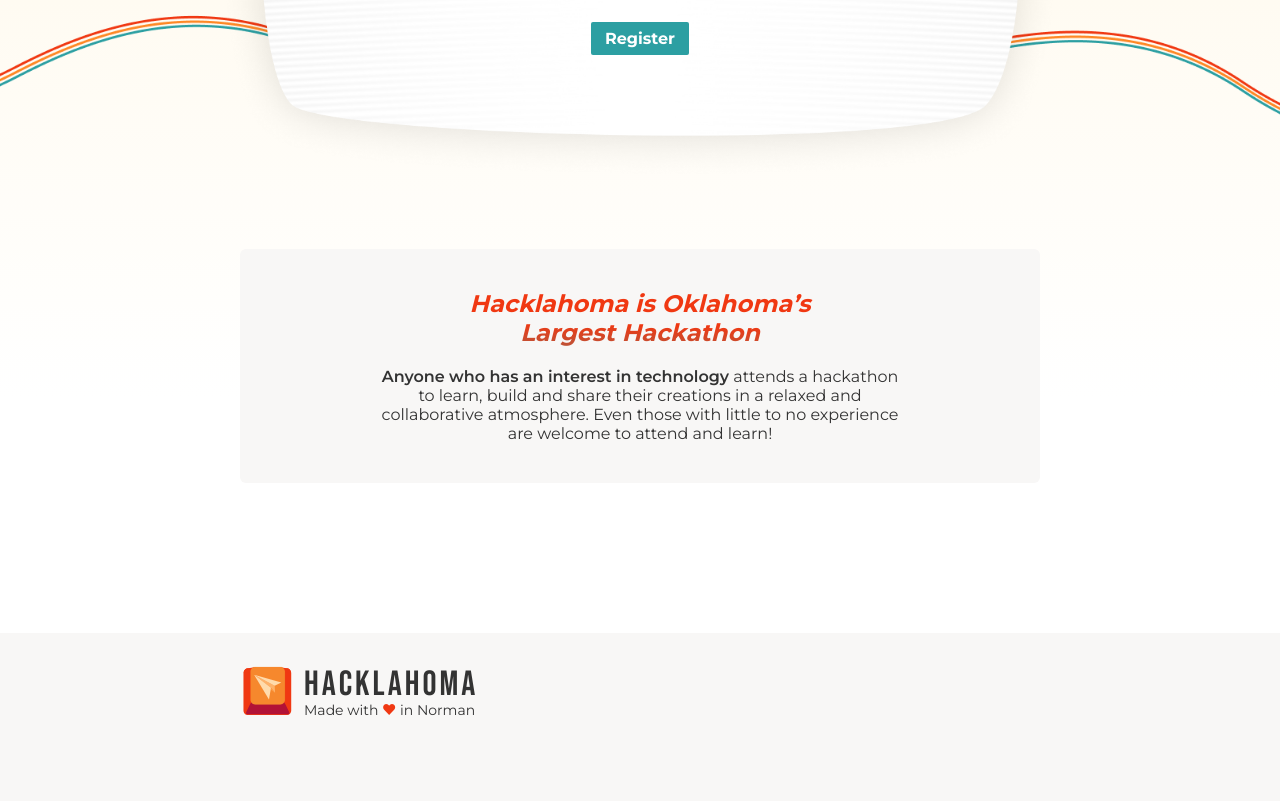
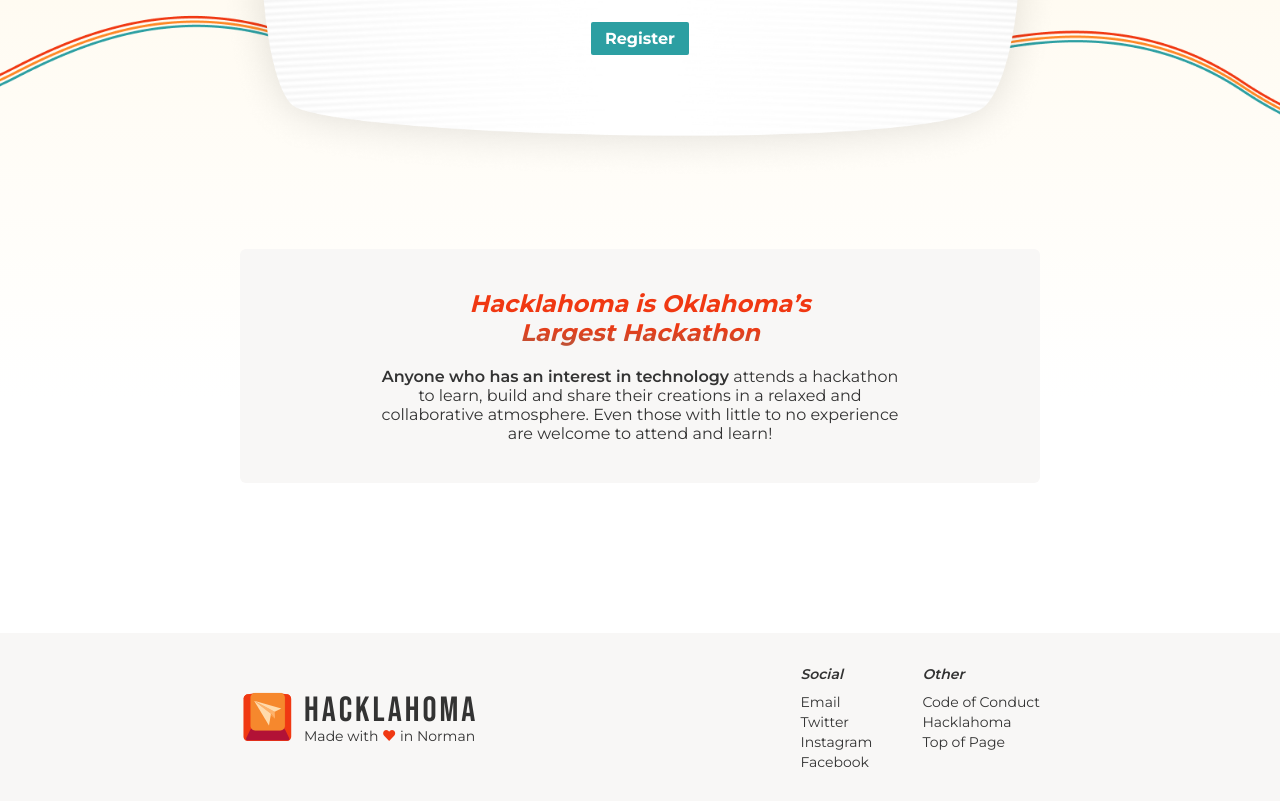
Before and after one commit to Hacklahoma/2021, a React (Create React App) app: page / in a window 1280 px wide. Shown: the part 301-1102 px from the top of the page. Before the commit the page ends 1050 px from the top, so only its background shows below. Built offline with nearby package versions, Linux system fonts and the light colour scheme.

Commit message:
Add other part of footer

```diff
--- a/src/components/Footer.jsx
+++ b/src/components/Footer.jsx
@@ -1,10 +1,22 @@
+/* eslint-disable jsx-a11y/no-noninteractive-tabindex */
 import React from 'react';
 import '../styles/footer.scss';
 
 /**
  * Contains all the footer links
  */
-const Footer = () => (
+const Footer = () => {
+  /**
+   * Sends user to top of page
+   */
+  function handleTopOfPage(e) {
+    if (e.key === 'Enter' || e.type === 'click') {
+      document.activeElement.blur();
+      window.scrollTo({ top: 0, behavior: 'smooth' });
+    }
+  }
+
+  return (
     <div className="footer">
       <div className="container">
         <div className="left">
@@ -14,8 +26,23 @@
             <p>Made with <span>♥</span> in Norman</p>
           </div>
         </div>
+        <div className="right">
+          <ul>
+            <li className="top">Social</li>
+            <a href="mailto:team@hacklahoma.org" target="_blank" rel="noopener noreferrer"><li>Email</li></a>
+            <a href="https://twitter.com/hacklahoma" target="_blank" rel="noopener noreferrer"><li>Twitter</li></a>
+            <a href="https://instagram.com/hacklahoma" target="_blank" rel="noopener noreferrer"><li>Instagram</li></a>
+            <a href="https://facebook.com/hacklahoma" target="_blank" rel="noopener noreferrer"><li>Facebook</li></a>
+          </ul>
+          <ul>
+            <li className="top">Other</li>
+            <a href="https://static.mlh.io/docs/mlh-code-of-conduct.pdf" target="_blank" rel="noopener noreferrer"><li>Code of Conduct</li></a>
+            <a href="https://hacklahoma.org" target="_blank" rel="noopener noreferrer"><li>Hacklahoma</li></a>
+            <li tabIndex="0" onKeyPress={handleTopOfPage} onClick={handleTopOfPage}>Top of Page</li>
+          </ul>
+        </div>
       </div>
     </div>
   );
-
+};
 export default Footer;
--- a/src/styles/app.scss
+++ b/src/styles/app.scss
@@ -22,6 +22,11 @@
 code {
   font-family: source-code-pro, Menlo, Monaco, Consolas, 'Courier New',
     monospace;
+}
+
+a {
+  color: inherit;
+  text-decoration: none;
 }
 
 * {
--- a/src/styles/footer.scss
+++ b/src/styles/footer.scss
@@ -10,6 +10,9 @@
   width: 100vw;
 
   .container {
+    align-items: center;
+    display: flex;
+    justify-content: space-between;
     max-width: $content-max-width;
     width: $content-width;
 
@@ -42,5 +45,49 @@
         }
       }
     }
+
+    .right {
+      display: flex;
+
+      ul {
+        font-size: 14px;
+        list-style: none;
+        margin-left: 50px;
+
+        .top {
+          font-style: italic;
+          font-weight: 600;
+          margin-bottom: 10px;
+        }
+
+        button {
+          background: none;
+          border: 0;
+          color: inherit;
+          font: inherit;
+        }
+
+        li {
+          cursor: pointer;
+          margin-top: 2px;
+        }
+      }
+    }
+
+    @media only screen and (max-width: 650px) {
+      flex-flow: column;
+
+      .right {
+        display: flex;
+        justify-content: space-between;
+        margin-top: 50px;
+        max-width: 235px;
+        width: 100%;
+
+        ul {
+          margin-left: 0;
+        }
+      }
+    }
   }
 }
```
Lines whose indentation alone changed are shown as unchanged.
